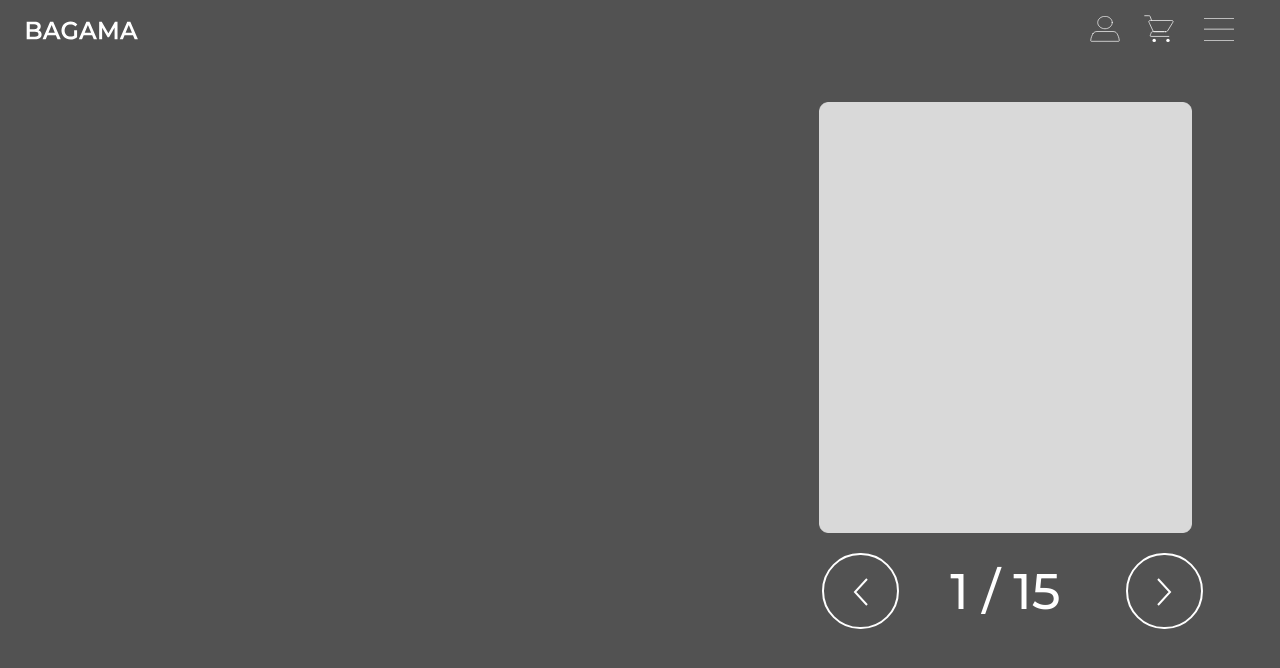
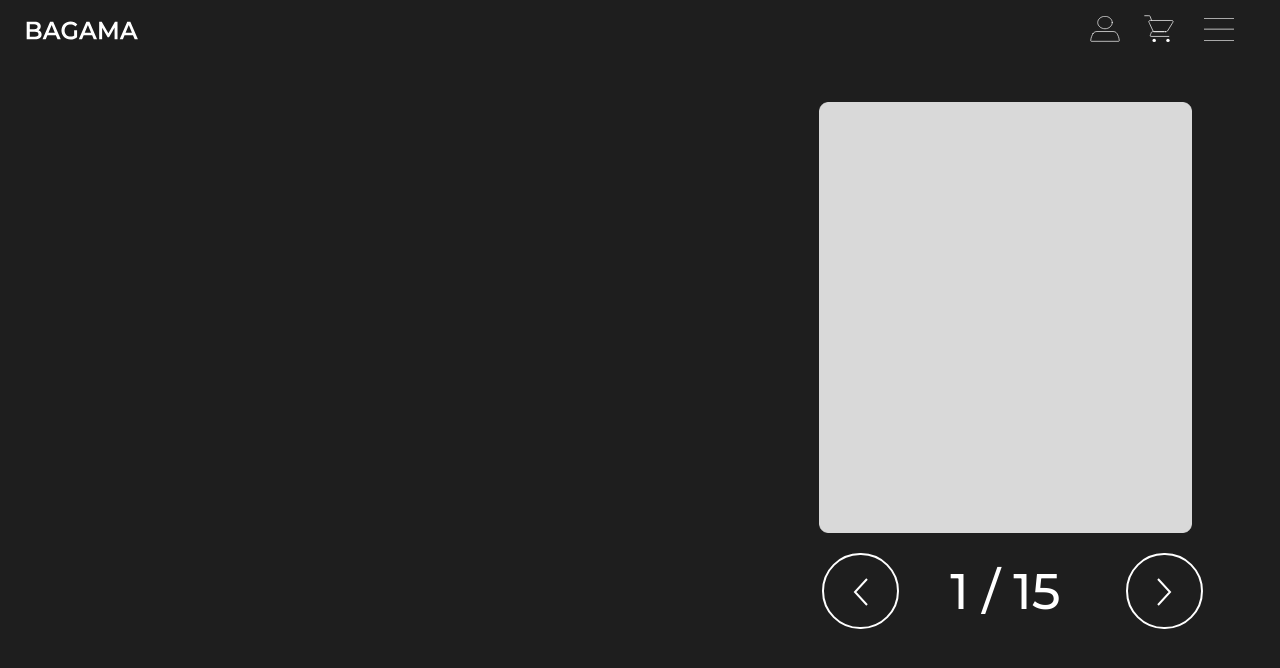
Before and after one commit to Nick-Fernandezz/bagama_fullstack, a Django app: page / in a window 1280 px wide; the page is wider, and only the part inside the window is pictured. Shown: the top 668 px of that part. Run offline with Django 4.2, Linux system fonts and the light colour scheme.

```diff
--- a/shop/static/shop/css/base.css
+++ b/shop/static/shop/css/base.css
@@ -6,12 +6,13 @@
 }
 
 body {
-    background: #525252;
+    background: #1E1E1E;;
     overflow-x: hidden;
 }
 
 
 .container-main {
+
     margin-left: 2vw;
     margin-right: 2vw;
 }
```
